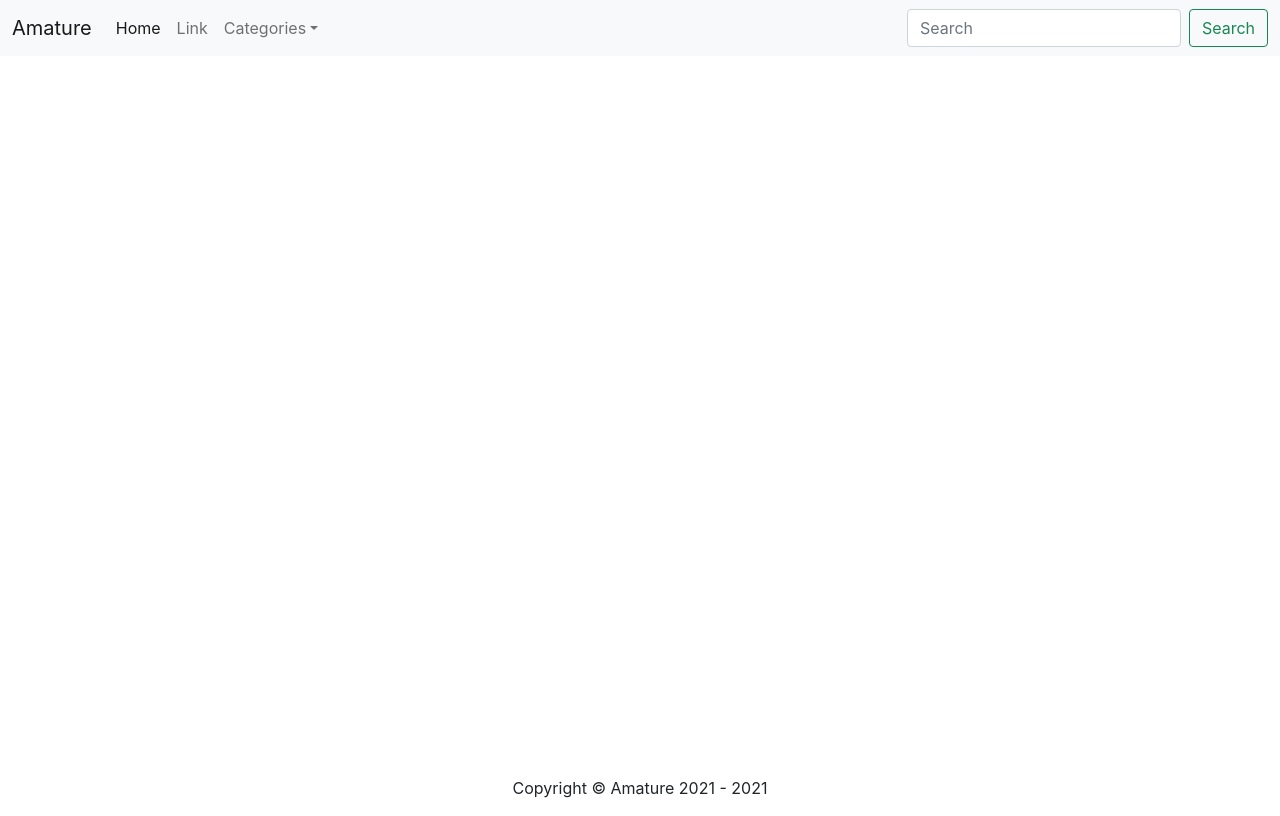
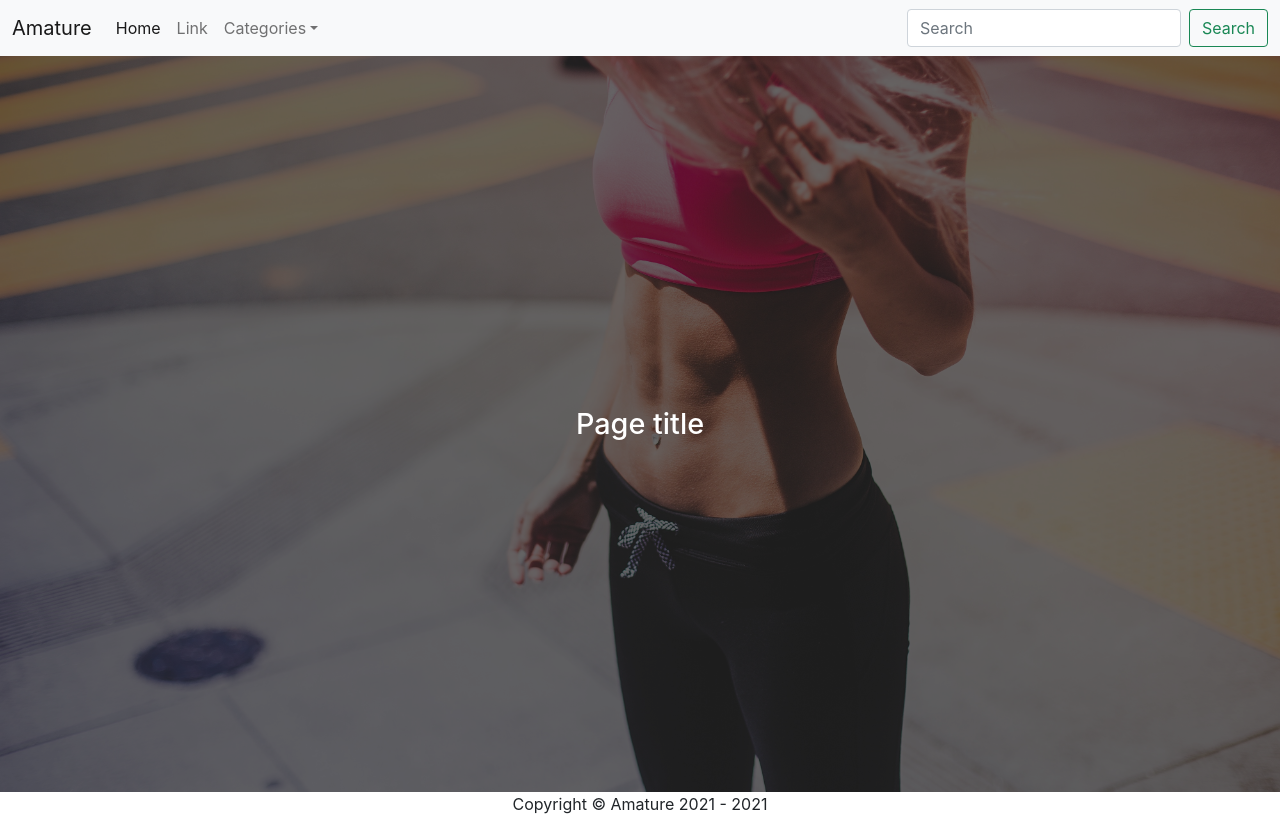
Before and after one commit to POOL4T7/Amateur-react-app, a React (Create React App) app: page /models/1 in a window 1280 px wide. Built offline with nearby package versions, Linux system fonts and the light colour scheme.

Commit message:
Background page fixed

```diff
--- a/src/App.js
+++ b/src/App.js
@@ -2,7 +2,8 @@ import { BrowserRouter as Router, Route, Switch } from "react-router-dom";
 import Footer from "./components/Footer";
 import Header from "./components/Header";
 import Home from "./pages/Home";
-import Models from "./pages/models.js/models";
+import Models from "./pages/models/models";
+import Model from "./pages/models/model"
 
 function App() {
   return (
@@ -12,6 +13,7 @@ function App() {
         <Switch>
           <Route path="/" exact component={Home} />
           <Route path="/models" exact component={Models} />
+          <Route path="/models/:modelId" exact component={Model} />
         </Switch>
       </main>
       <Footer />
--- a/src/index.css
+++ b/src/index.css
@@ -29,11 +29,3 @@ h2 {
   font-size: 1.4rem;
   padding: 0.5rem 0;
 }
-
-.cover-img {
-  width: 100vw;
-  max-width: 100vh;
-  background-repeat: no-repeat;
-  background-size: cover;
-  background-position: center;
-}
--- /dev/null
+++ b/src/pages/models/model.js
@@ -0,0 +1,27 @@
+import React from "react";
+import cover from "../../images/cover.jpg";
+
+const model = ({ Background }) => {
+  return (
+    <>
+      <div
+        className="bg-image"
+        style={{
+          backgroundImage: "url(" + cover + ")",
+          backgroundPosition: 'center',
+          backgroundSize: 'cover',
+          backgroundRepeat: 'no-repeat',
+          maxHeight: "92vh"
+        }}
+      >
+        <div className="mask" style={{ backgroundColor: "rgba(0, 0, 0, 0.6)", height: "92vh" }}>
+          <div className="d-flex justify-content-center align-items-center h-100">
+            <h1 className="text-white mb-0">Page title</h1>
+          </div>
+        </div>
+      </div>
+    </>
+  );
+};
+
+export default model;
--- a/src/pages/models.js/models.js
+++ b/src/pages/models/models.js
@@ -1,10 +1,9 @@
 import React from "react";
-import cover from "../../images/cover.jpg";
 
 const models = () => {
   return (
     <>
-      <img className="bg-image" src={cover} alt="cover" />
+      hii
     </>
   );
 };
```
Also changed, not shown: src/pages/models.js/model.js (deleted, +0 -11 lines).
